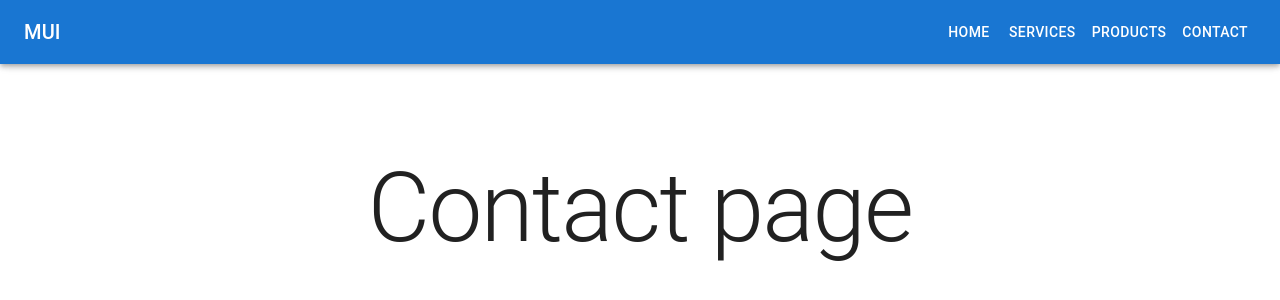
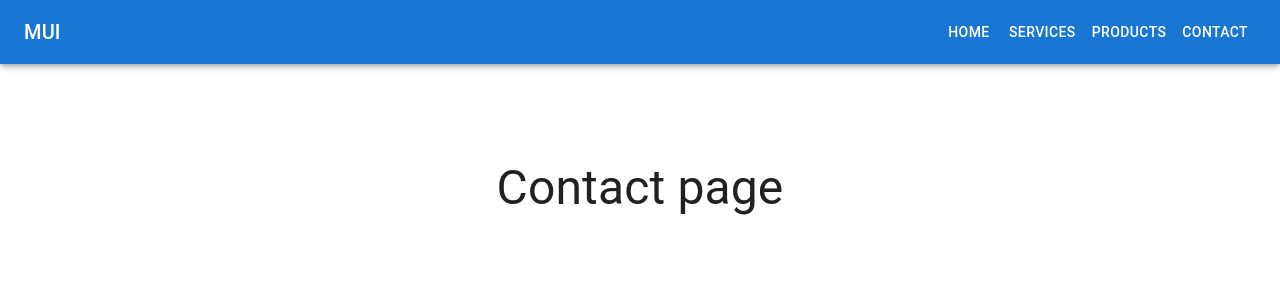
Before and after one commit to Hdror/reactTS-matrix, a React (Vite) app: page /contact in a window 1280 px wide. Shown: the top 300 px of the page. Built offline with nearby package versions, Linux system fonts and the light colour scheme.

Commit message:
style page-headline

```diff
--- a/src/assets/style/basics/_base.scss
+++ b/src/assets/style/basics/_base.scss
@@ -20,3 +20,10 @@ h5,
 h6 {
     margin: 0;
 }
+
+.page-headline{
+    font-size: 1.5rem;
+    @include for-narrow-layout{
+        font-size: 3rem;
+    }
+}
--- /dev/null
+++ b/src/assets/style/setup/_variables.scss
@@ -0,0 +1,8 @@
+
+// Breakpoints
+$break-mobile: 350px;
+$break-narrow: 480px;
+$break-tablet: 620px;
+$break-normal: 820px;
+$break-large: 1100px;
+$break-wide: 1300px;
--- a/src/assets/style/style.scss
+++ b/src/assets/style/style.scss
@@ -1,4 +1,8 @@
 // @@@IMPORTS@@@
+
+// Setup
+@import "setup/mixins";
+@import "setup/variables";
 
 // Basics
 @import "basics/base";
--- a/src/pages/contact.tsx
+++ b/src/pages/contact.tsx
@@ -3,7 +3,7 @@ import { Box, Typography } from "@mui/material";
 export default function Contact() {
     return (
         <Box>
-            <Typography className="page-headline" sx={{ typography: { sm: 'h1', xs: 'h6' } }}  variant="h1">Contact page</Typography>
+            <h1 className="page-headline">Contact page</h1>
         </Box>
     )
 }
```
